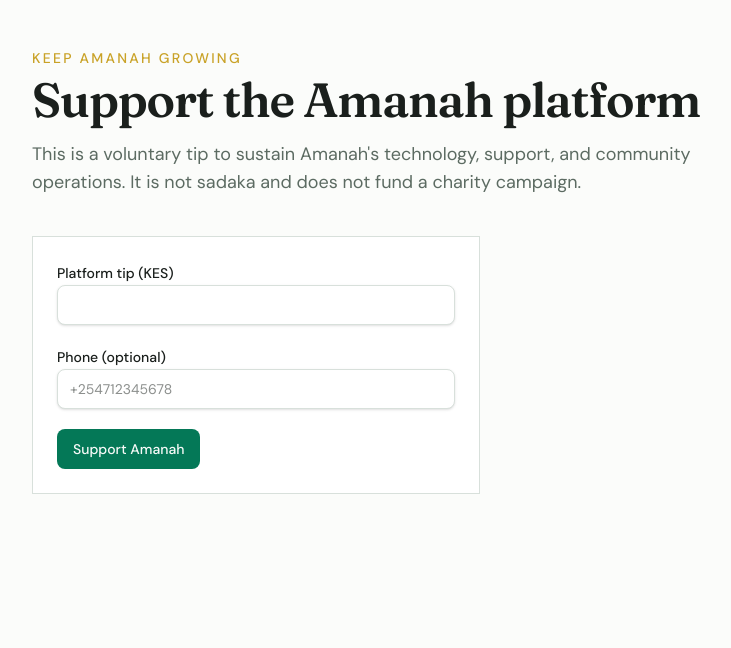
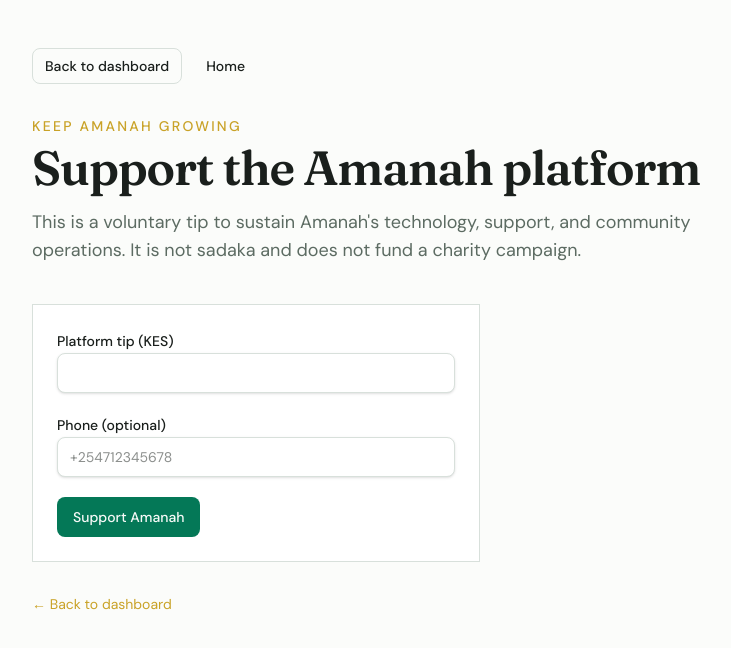
Before and after one commit to essendisidney/Amanah, a Next.js app in the folder apps/web/: page /support in a window 1280 px wide. Shown: the top 648 px of the page, without its empty margins (248-979 px from the left). Built offline with nearby package versions, Linux system fonts and the light colour scheme; no server answers.

Commit message:
Add back-to-dashboard links on Support Amanah page.
Co-authored-by: essendisidney <essendisidney@users.noreply.github.com>

```diff
--- a/apps/web/src/app/(public)/support/page.tsx
+++ b/apps/web/src/app/(public)/support/page.tsx
@@ -1,17 +1,55 @@
+import Link from 'next/link';
+import type { Route } from 'next';
+import type { Metadata } from 'next';
 import { Button, Input, Label } from '@jamiya/ui';
 import { tipFormAction } from '@/features/charity/actions';
+
+export const metadata: Metadata = {
+  title: 'Support Amanah',
+};
 
 export default function SupportPage() {
   return (
     <main className="mx-auto max-w-3xl px-6 py-12">
-      <p className="text-sm font-medium uppercase tracking-[0.16em] text-accent">Keep Amanah growing</p>
-      <h1 className="mt-2 font-[family-name:var(--font-display)] text-5xl font-semibold tracking-tight">Support the Amanah platform</h1>
-      <p className="mt-4 max-w-2xl text-lg text-muted-foreground">This is a voluntary tip to sustain Amanah&apos;s technology, support, and community operations. It is not sadaka and does not fund a charity campaign.</p>
-      <form action={tipFormAction} className="mt-10 max-w-md space-y-5 border border-border bg-card p-6">
-        <div className="space-y-2"><Label htmlFor="amount">Platform tip (KES)</Label><Input id="amount" name="amount" type="number" min="10" step="10" required /></div>
-        <div className="space-y-2"><Label htmlFor="phone">Phone (optional)</Label><Input id="phone" name="phone" type="tel" placeholder="+254712345678" /></div>
+      <div className="mb-8 flex flex-wrap gap-3">
+        <Button asChild variant="outline" size="sm">
+          <Link href={'/dashboard' as Route}>Back to dashboard</Link>
+        </Button>
+        <Button asChild variant="ghost" size="sm">
+          <Link href={'/' as Route}>Home</Link>
+        </Button>
+      </div>
+
+      <p className="text-sm font-medium uppercase tracking-[0.16em] text-accent">
+        Keep Amanah growing
+      </p>
+      <h1 className="mt-2 font-[family-name:var(--font-display)] text-5xl font-semibold tracking-tight">
+        Support the Amanah platform
+      </h1>
+      <p className="mt-4 max-w-2xl text-lg text-muted-foreground">
+        This is a voluntary tip to sustain Amanah&apos;s technology, support, and community
+        operations. It is not sadaka and does not fund a charity campaign.
+      </p>
+      <form
+        action={tipFormAction}
+        className="mt-10 max-w-md space-y-5 border border-border bg-card p-6"
+      >
+        <div className="space-y-2">
+          <Label htmlFor="amount">Platform tip (KES)</Label>
+          <Input id="amount" name="amount" type="number" min="10" step="10" required />
+        </div>
+        <div className="space-y-2">
+          <Label htmlFor="phone">Phone (optional)</Label>
+          <Input id="phone" name="phone" type="tel" placeholder="+254712345678" />
+        </div>
         <Button type="submit">Support Amanah</Button>
       </form>
+
+      <p className="mt-8 text-sm text-muted-foreground">
+        <Link href={'/dashboard' as Route} className="text-accent underline-offset-4 hover:underline">
+          ← Back to dashboard
+        </Link>
+      </p>
     </main>
   );
 }
```
